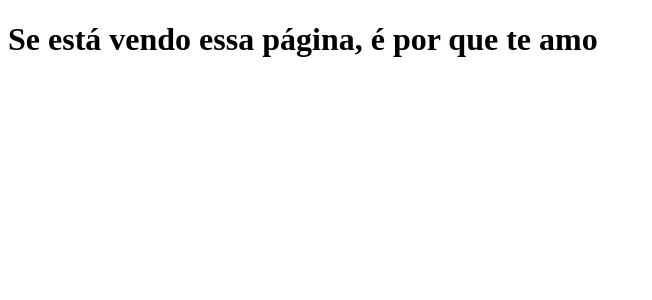
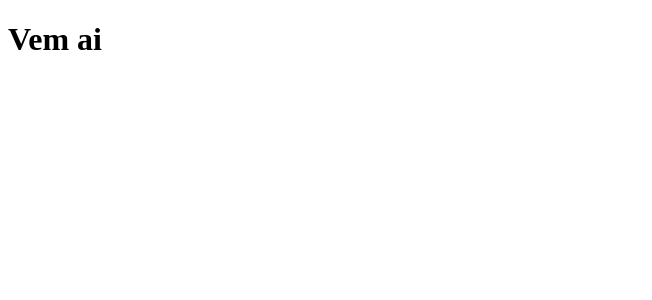
Before and after one commit to Eduardo-R-Melo/clone-tabnews, a Next.js app: page / in a window 1280 px wide. Shown: the top 300 px of the page, without its empty margins (0-652 px from the left). Built offline with nearby package versions, Linux system fonts and the light colour scheme.

Commit message:
pages/index.js | alteração de apresentação da Home

```diff
--- a/pages/index.js
+++ b/pages/index.js
@@ -1,5 +1,5 @@
 function Home() {
-    return <h1>Se está vendo essa página, é por que te amo</h1>;
+    return <h1>Vem ai</h1>;
 }
 
 export default Home;
```
